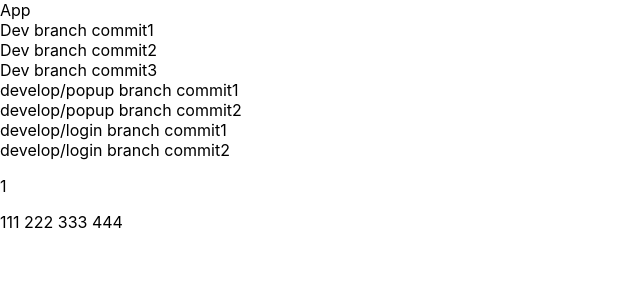
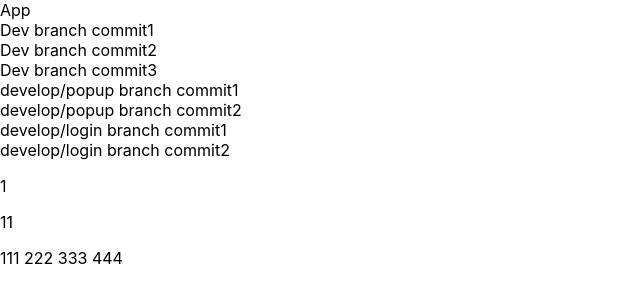
Before and after one commit to YuliyaMartinchuk/cra-webstorm, a React (Create React App) app: page / in a window 1280 px wide. Shown: the top 302 px of the page, without its empty margins (0-640 px from the left). Built offline with nearby package versions, Linux system fonts and the light colour scheme.

Commit message:
commit YuliyaMartinchuk - 1

```diff
--- a/src/App.tsx
+++ b/src/App.tsx
@@ -12,6 +12,7 @@ function App() {
           <div>develop/login branch commit1</div>
           <div>develop/login branch commit2</div>
           <p>1</p>
+          <p>11</p>
     </div>
   );
 }
```
